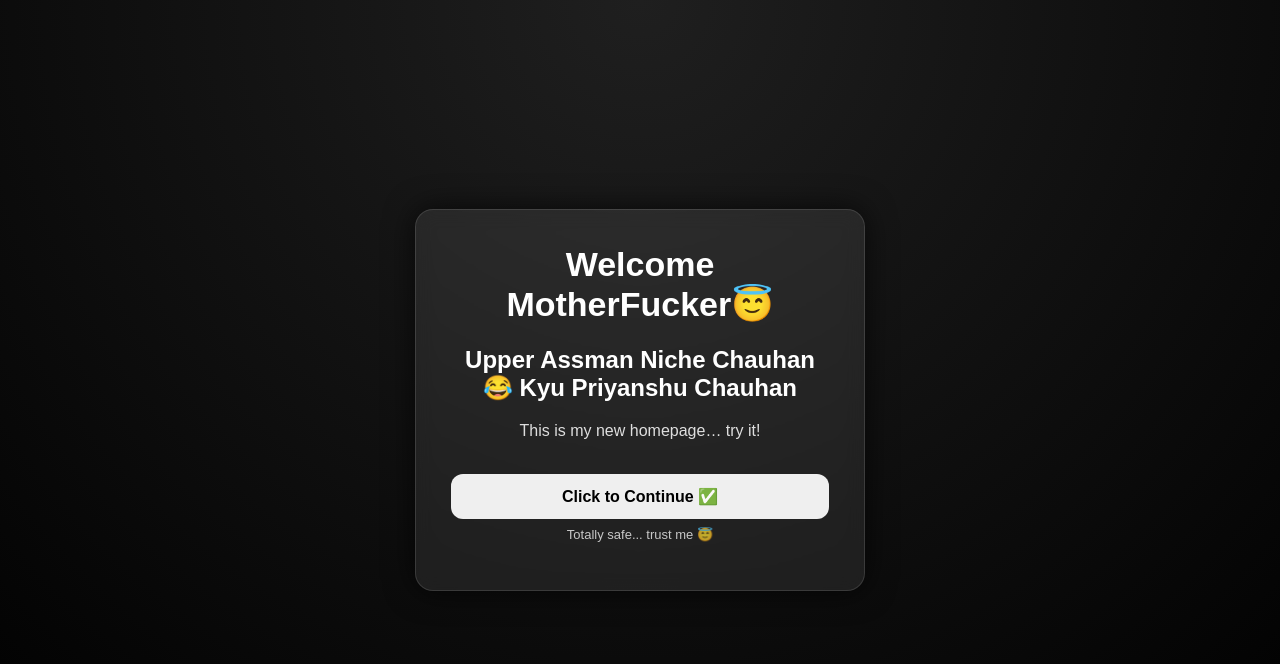
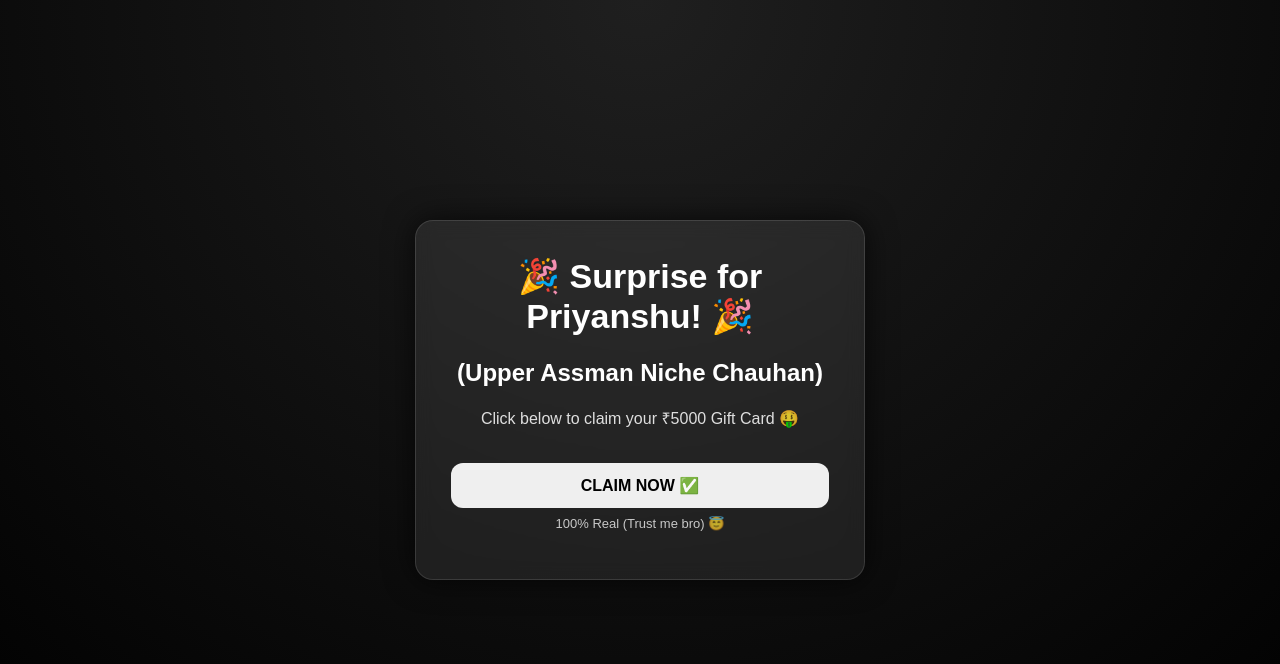
Before and after one commit to akash9807op-dotcom/test, a FastAPI app: page / in a window 1280 px wide. Shown: the top 664 px of the page. Run offline with FastAPI, Linux system fonts and the light colour scheme; parts of the project's set-up code (start-up, migrations or seed data) failed here and were passed over.

Commit message:
Update home.html

```diff
--- a/app/templates/home.html
+++ b/app/templates/home.html
@@ -3,34 +3,45 @@
 <head>
   <meta charset="UTF-8" />
   <meta name="viewport" content="width=device-width, initial-scale=1.0"/>
-  <title>Welcome 👀</title>
+  <title>Gift for Priyanshu 🎁</title>
 
   <link rel="stylesheet" href="{{ url_for('static', path='style.css') }}">
+  <link href="https://fonts.googleapis.com/css2?family=Press+Start+2P&family=Poppins:wght@400;700&display=swap" rel="stylesheet">
 </head>
 <body>
+
+  <div class="overlay"></div>
+
   <div class="container">
     <div class="card">
-      <h1>Welcome MotherFucker😇</h1>
-      <h2>Upper Assman Niche Chauhan 😂 Kyu Priyanshu Chauhan</h2>
-      <p class="sub">This is my new homepage… try it!</p>
 
-      <button id="startBtn">Click to Continue ✅</button>
-      <p class="hint">Totally safe... trust me 😇</p>
+      <div id="initial-view">
+        <h1 class="vibing">🎉 Surprise for Priyanshu! 🎉</h1>
+        <h2>(Upper Assman Niche Chauhan)</h2>
+        <p class="sub">Click below to claim your ₹5000 Gift Card 🤑</p>
+
+        <button id="startBtn" class="pulse-button">CLAIM NOW ✅</button>
+        <p class="hint">100% Real (Trust me bro) 😇</p>
+      </div>
 
       <div id="loading" class="hidden">
         <div class="loader"></div>
-        <p class="loading-text">Loading secret content...</p>
+        <p id="hack-text" class="hack-text">Initializing...</p>
+        <div class="progress-bar"><div class="fill"></div></div>
       </div>
 
       <div id="result" class="hidden">
-        <h2>😂 OHH Pencho !</h2>
-        <p>You’ve officially been pranked 😈</p>
-        <button id="replayBtn">Replay 🔊</button>
+        <h1 class="rainbow-text">😂 OHH PENCHO! 😂</h1>
+        <h2 style="color: #ff4757;">YOU JUST GOT PRANKED</h2>
+        <p>Tere phone ka data udd gya bhai... 👋</p>
+
+        <img src="https://media.tenor.com/M6L2M5tQkQkAAAAM/laughing-laugh.gif" alt="laughing" style="width: 100%; border-radius: 10px; margin: 10px 0;">
+
+        <button id="replayBtn">Play Again 🔊</button>
       </div>
 
       <audio id="prankAudio" preload="auto">
         <source src="{{ url_for('static', path='prank.mp3') }}" type="audio/mpeg">
-        Your browser does not support audio.
       </audio>
     </div>
   </div>
```
